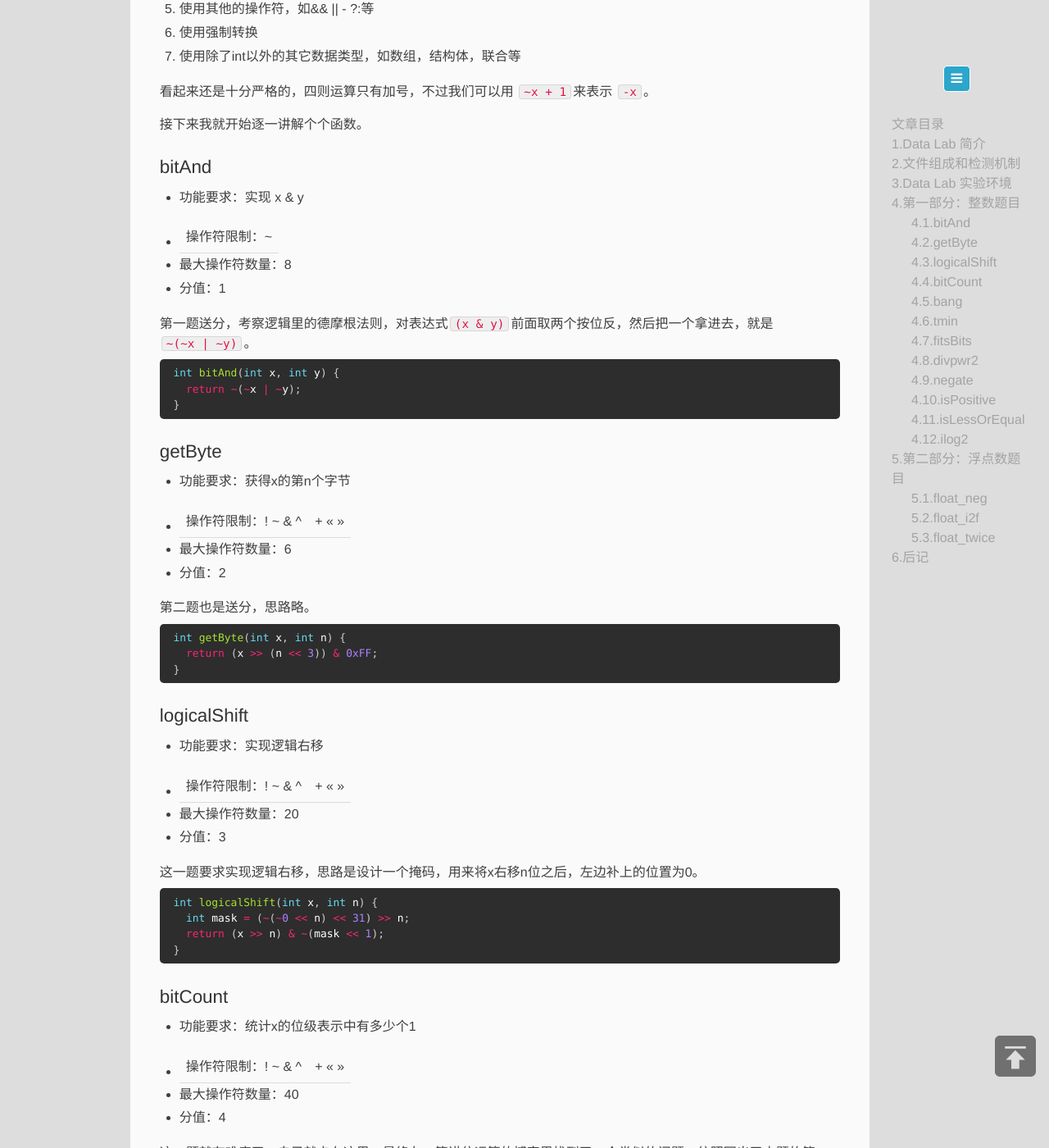
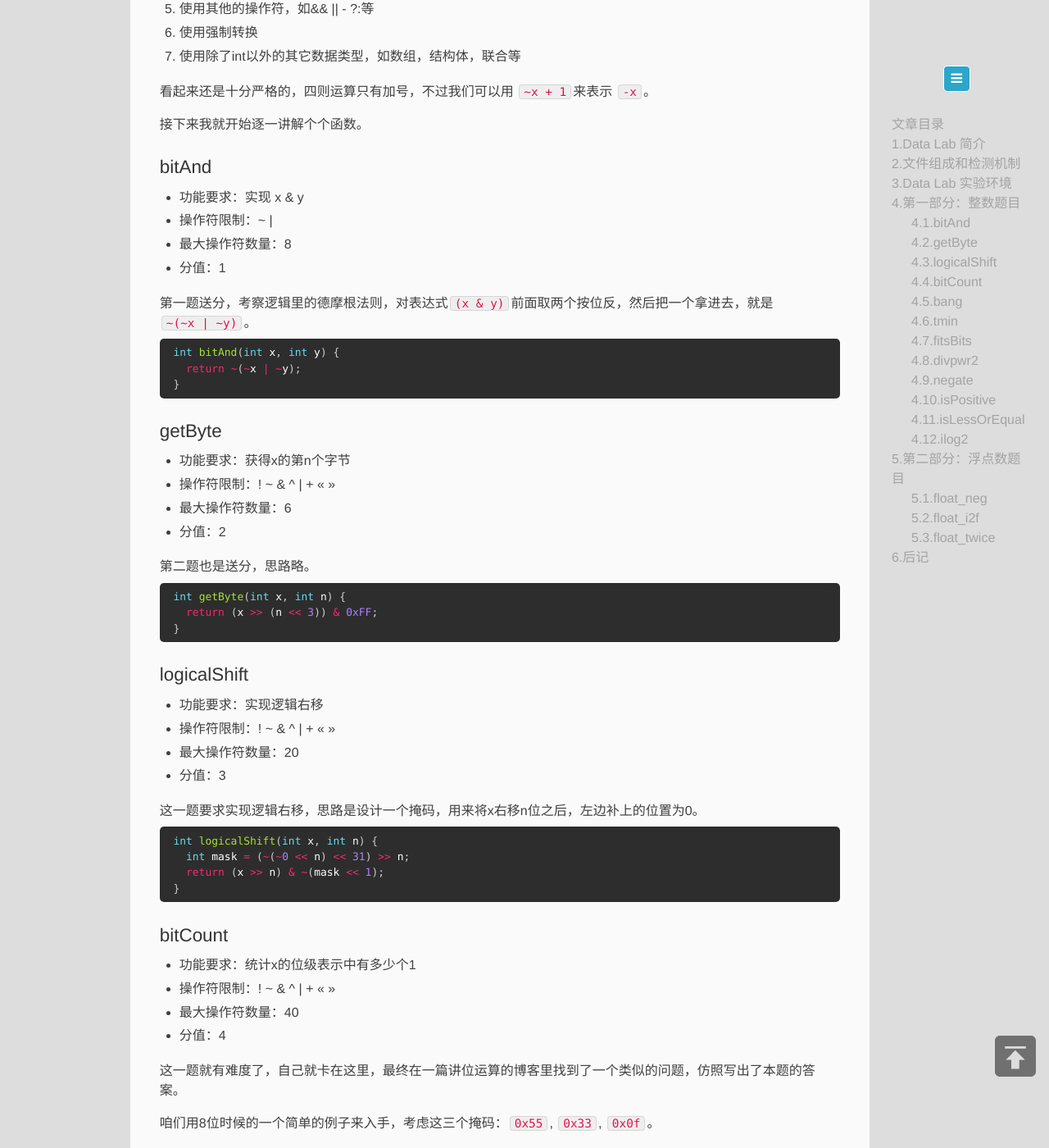
Before and after one commit to zxc479773533/zxc479773533.github.io, a Jekyll site: the page built from _posts/2017-9-20-Data-Lab.md, in a window 1280 px wide and 1400 px high, scrolled down 3371 px. Shown: the whole window at 82% size. Built offline with Jekyll 4.4.1, drawn with Linux system fonts in a browser that asks for light colours; a script that is not in the unit is left out; comment, search, counter and statistics services are not loaded; some of the changed text lies outside the part shown.

Commit message:
new essay

```diff
--- a/_posts/2017-9-20-Data-Lab.md
+++ b/_posts/2017-9-20-Data-Lab.md
@@ -141,7 +141,7 @@ Each "Expr" is an expression using ONLY the following:
 ### bitAnd
 
 * 功能要求：实现 x & y
-* 操作符限制：~ |
+* 操作符限制：~ \|
 * 最大操作符数量：8
 * 分值：1
 
@@ -156,7 +156,7 @@ int bitAnd(int x, int y) {
 ### getByte
 
 * 功能要求：获得x的第n个字节
-* 操作符限制：! ~ & ^ | + << >>
+* 操作符限制：! ~ & ^ \| + << >>
 * 最大操作符数量：6
 * 分值：2
 
@@ -171,7 +171,7 @@ int getByte(int x, int n) {
 ### logicalShift
 
 * 功能要求：实现逻辑右移
-* 操作符限制：! ~ & ^ | + << >>
+* 操作符限制：! ~ & ^ \| + << >>
 * 最大操作符数量：20
 * 分值：3
 
@@ -187,7 +187,7 @@ int logicalShift(int x, int n) {
 ### bitCount
 
 * 功能要求：统计x的位级表示中有多少个1
-* 操作符限制：! ~ & ^ | + << >>
+* 操作符限制：! ~ & ^ \| + << >>
 * 最大操作符数量：40
 * 分值：4
 
@@ -229,7 +229,7 @@ int bitCount(int x) {
 ### bang
 
 * 功能要求：用位运算实现 !
-* 操作符限制：~ & ^ | + << >>
+* 操作符限制：~ & ^ \| + << >>
 * 最大操作符数量：12
 * 分值：4
 
```
